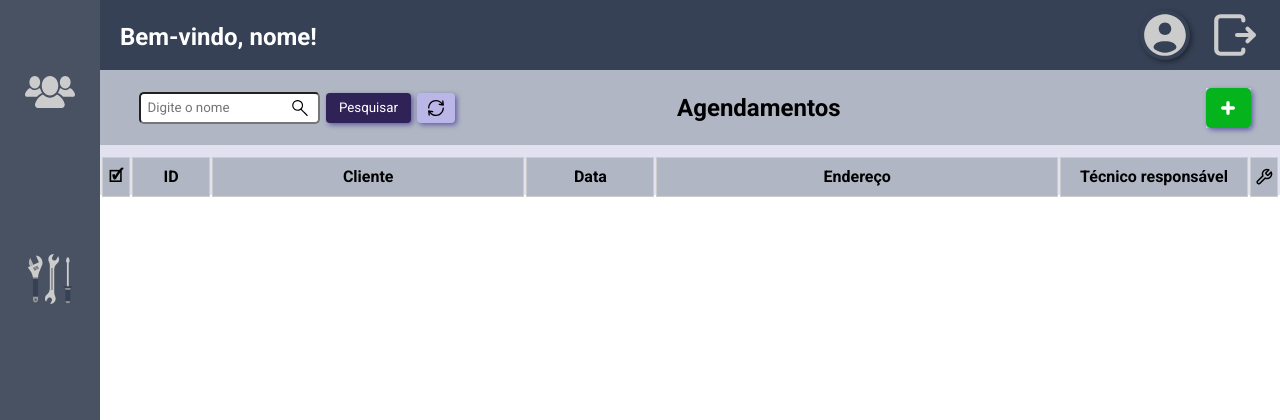
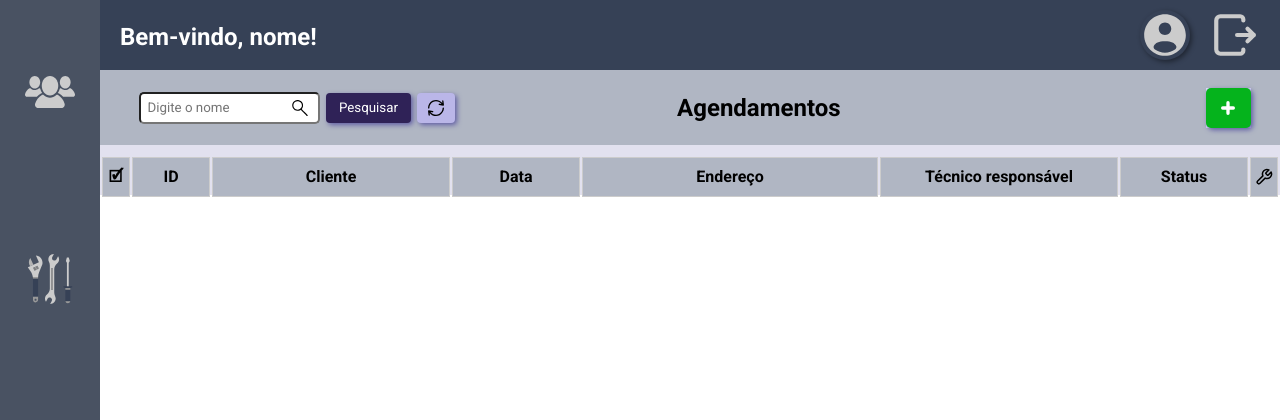
Before and after one commit to daniloadossantos/Projeto_RC, a PHP site: page /agendamento.html in a window 1280 px wide. Shown: the top 420 px of the page. Run offline with PHP 8.4, Linux system fonts and the light colour scheme; lists and menus that the app fills with data are empty.

Commit message:
Updt Agendamento
css tabela

```diff
--- a/RC Web/agendamento.html
+++ b/RC Web/agendamento.html
@@ -60,6 +60,7 @@
                 <th>Data</th>
                 <th>Endereço</th>
                 <th>Técnico responsável</th>
+                <th>Status</th>
                 <th></th>
               </tr>
             </thead>
@@ -84,8 +85,7 @@
           <div class="search-container">
             <div class="input-box">
               <label for="nomeCliente">Nome do Cliente*</label>
-                <select id="nome" data-index="new" class="form-field" name="nomeCliente" onclick="popularClientes()"
-                  >
+              <select id="nome" data-index="new" class="form-field" name="nomeCliente" onclick="popularClientes()">
                 <option value="">Selecione o cliente</option>
               </select>
               <div class="input-box">
@@ -96,7 +96,7 @@
 
             <div class="input-box">
               <label for="nomeTecnico">Nome do Técnico*</label>
-                <select id="nomeTecnico" name="nomeTecnico" onclick="popularTecnicos()" >
+              <select id="nomeTecnico" name="nomeTecnico" onclick="popularTecnicos()">
                 <option value="">Selecione o técnico</option>
               </select>
               <div class="input-box">
--- a/RC Web/css/agendamento.css
+++ b/RC Web/css/agendamento.css
@@ -62,12 +62,12 @@ th, td {
   width:70px;
 }
 
-.cabecalho_tabela_agendamento :nth-child(4){
+.cabecalho_tabela_agendamento :nth-child(4),.cabecalho_tabela_agendamento :nth-child(7){
   width:120px;
 }
 
-.cabecalho_tabela_agendamento :nth-child(6){
-  width:180px;
+.cabecalho_tabela_agendamento :nth-child(3), .cabecalho_tabela_agendamento :nth-child(6){
+  width:230px;
 }
 
 
--- a/RC Web/js/agendamentos.js
+++ b/RC Web/js/agendamentos.js
@@ -245,6 +245,7 @@ const saveAgendamento = () => {
       ano:document.getElementById('ano').value,
       horario: document.getElementById('horario').value,
       numIdCliente:clienteSelecionado.numId,
+      status:'',
     }
 
 const index = document.getElementById('nomeClienteSelecionado').dataset.index;
@@ -275,6 +276,8 @@ const createRow = (agendamento, index) => {
     <td id="data">${agendamento.dia}/${agendamento.mes}/${agendamento.ano}</td>
     <td></td>
     <td>${agendamento.nomeTecnico}</td>
+    <td></td>
+
     <td><div class="btn_crud btn_acoes" ><button id="edit-${index}" class="btn_crud btn_altera" type="button" data-action="edit"></button>
     <button id="delete-${index}" class="btn_crud btn_exclui" type="button" data-action="delete"></button></div></td>
   `
```
Lines whose indentation alone changed are shown as unchanged.
